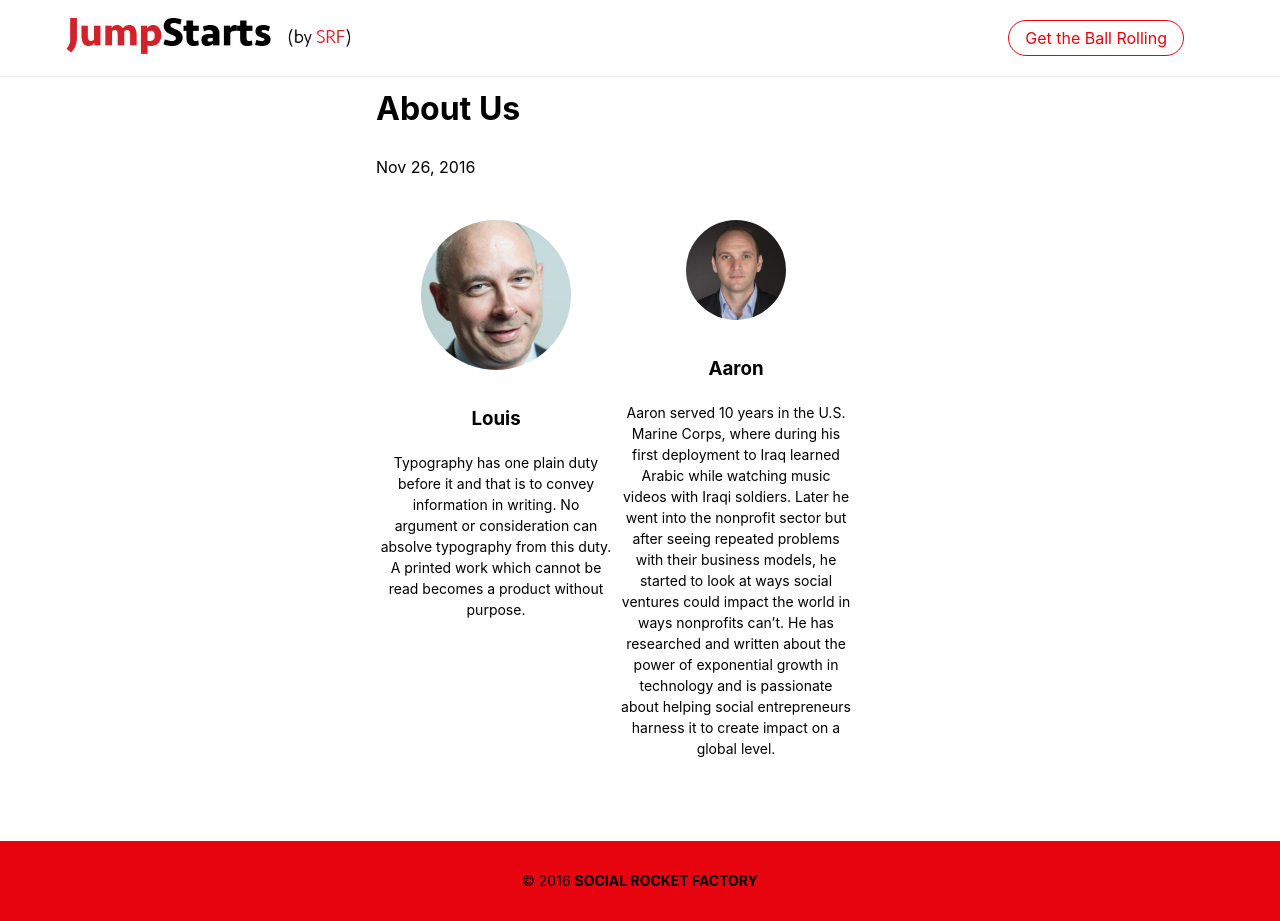
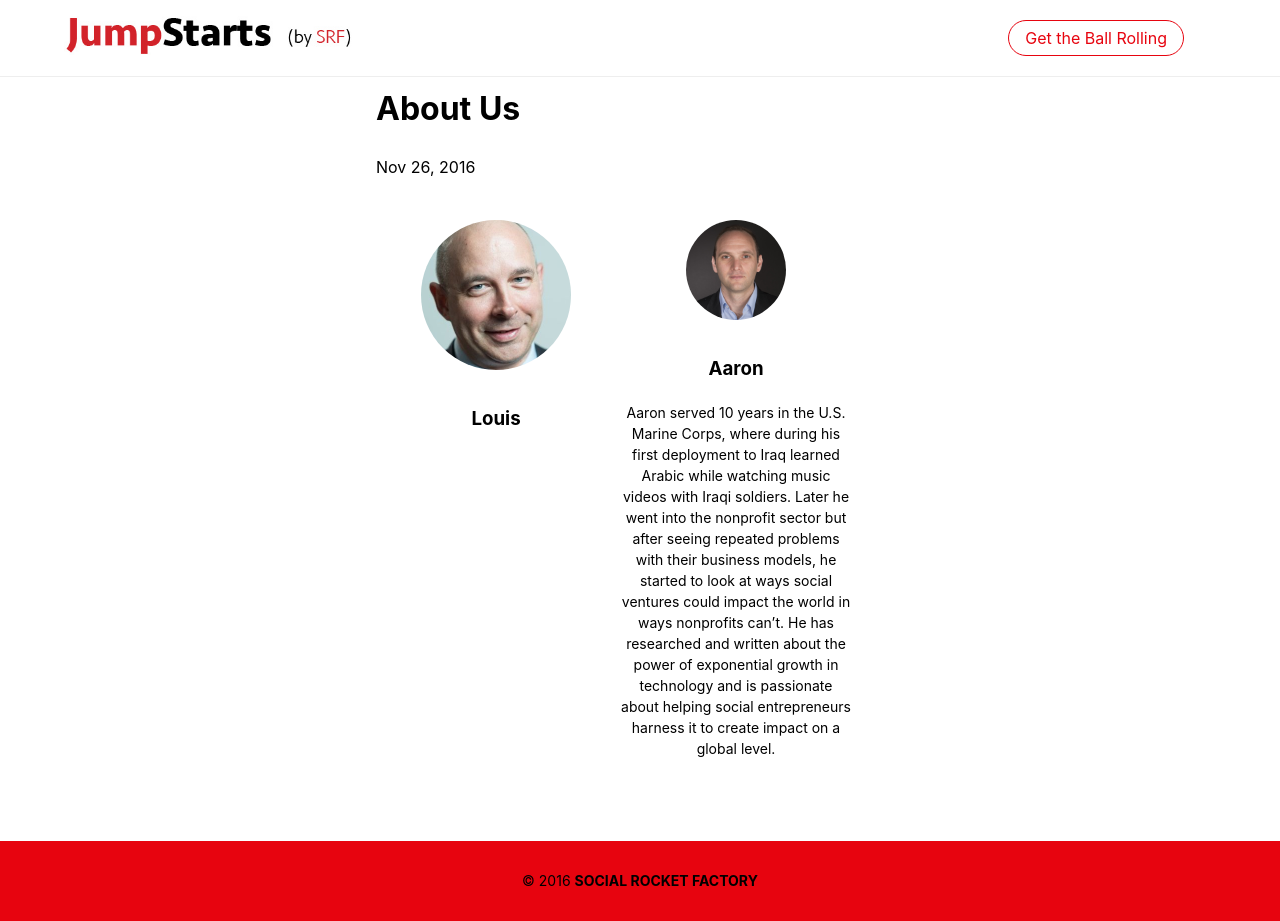
Before and after one commit to aaronergreen/jumpstarts, a Jekyll site: the page built from _about/about us.md, in a window 1280 px wide and 921 px high. Built offline with Jekyll 4.4.1, drawn with Linux system fonts in a browser that asks for light colours.

Commit message:
delted Louis text

```diff
--- a/_about/about us.md
+++ b/_about/about us.md
@@ -17,10 +17,7 @@ section:
     </h1>
     <h3>Louis</h3>
       <p class="f6 lh-copy measure-wide">
-    Typography has one plain duty before it and that is to convey information
-in writing. No argument or consideration can absolve typography from this
-duty. A printed work which cannot be read becomes a product without
-purpose.
+
       </p>
   </div>
 
```
